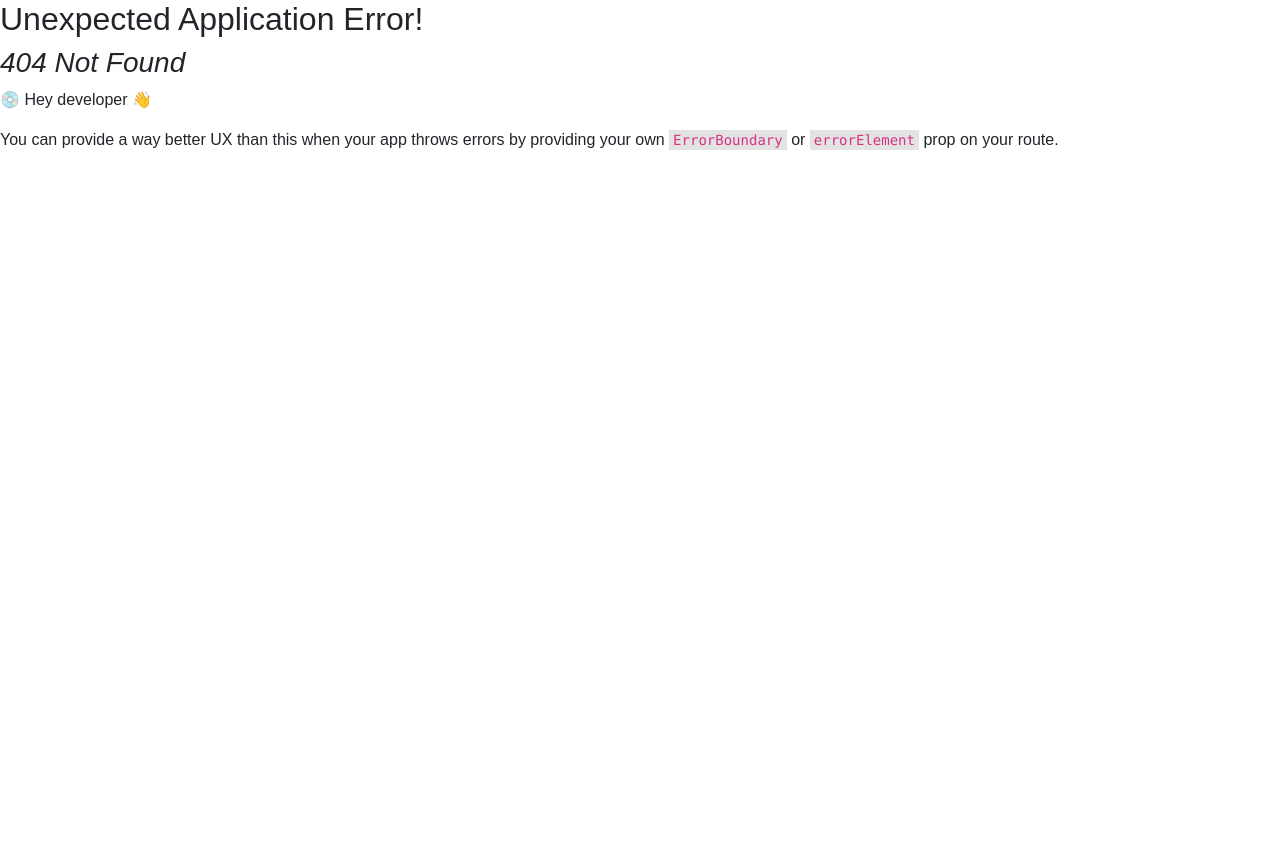
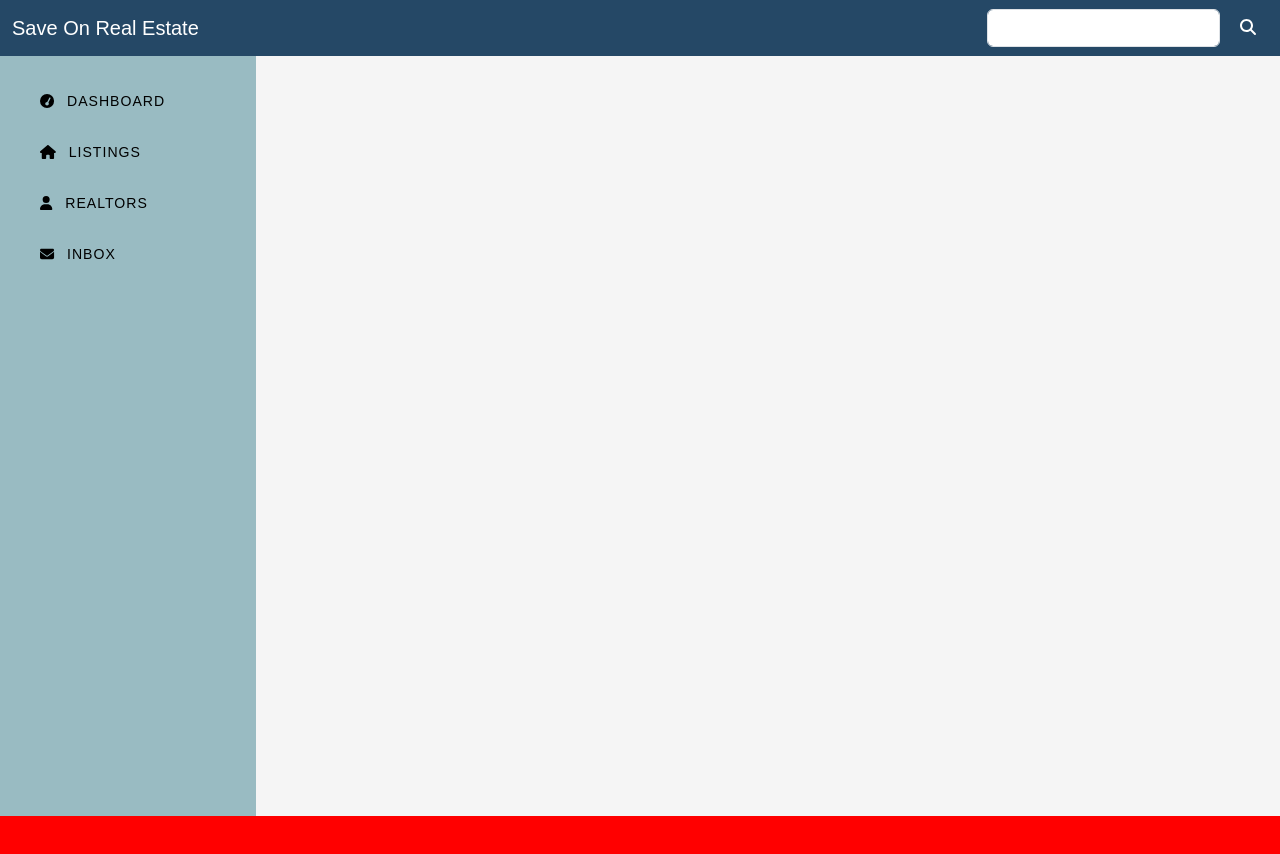
Before and after one commit to rsahilt/saveonrealestate, a React (Vite) app: page /admin in a window 1280 px wide. Before the commit this address had no page. Before the commit the page ends 800 px from the top, so only its background shows below. Built offline with nearby package versions, Linux system fonts and the light colour scheme.

Commit message:
admin sidebar added

```diff
--- /dev/null
+++ b/src/Components/Admin/Admin.css
@@ -0,0 +1,26 @@
+.admin-sidebar{
+    width: 100%;
+    height: 100%;
+    background-color: #99bbc2;
+}
+
+.admin-sidebar-list{
+    padding-top: 20px;
+}
+
+.admin-link{
+    padding: 10px 20px;
+    margin: 5px 10px;
+    border-radius: 0 !important;
+}
+
+.admin-search-btn,
+.admin-search-btn:hover,
+.admin-search-btn:active,
+.admin-search-btn:focus
+{
+    color: #fff !important;
+    background-color: transparent !important;
+    outline: transparent !important;
+    border: none !important;
+}
--- /dev/null
+++ b/src/Components/Admin/AdminNavbar.jsx
@@ -0,0 +1,30 @@
+import { Navbar, Container, Form, FormControl, Button } from 'react-bootstrap';
+import NavDropdown from 'react-bootstrap/NavDropdown';
+import { FontAwesomeIcon } from '@fortawesome/react-fontawesome';
+import { faMagnifyingGlass } from '@fortawesome/free-solid-svg-icons';
+
+function NavScrollExample() {
+  return (
+    <Navbar expand="lg" style={{ backgroundColor: '#254866', width: '100vw' }}>
+      <Container fluid>
+        <Navbar.Brand href="#" className="text-white">Save On Real Estate</Navbar.Brand>
+        <Navbar.Toggle aria-controls="navbarScroll" />
+        <Navbar.Collapse id="navbarScroll">
+          <Form className="d-flex ms-auto admin-searchbar-input">
+            <FormControl
+              type="search"
+              placeholder="Search"
+              className="me-2"
+              aria-label="Search"
+            />
+            <Button className='admin-search-btn'>
+              <FontAwesomeIcon icon={faMagnifyingGlass} />
+            </Button>
+          </Form>
+        </Navbar.Collapse>
+      </Container>
+    </Navbar>
+  );
+}
+
+export default NavScrollExample;
--- /dev/null
+++ b/src/Components/Admin/AdminSidebar.jsx
@@ -0,0 +1,36 @@
+import React from 'react';
+import { FontAwesomeIcon } from '@fortawesome/react-fontawesome';
+import { faHome, faTachometer, faUser, faEnvelope } from '@fortawesome/free-solid-svg-icons';
+import { Nav } from 'react-bootstrap';
+import './Admin.css';
+
+function Sidebar() {
+  return (
+    <div className='admin-sidebar'>
+      <Nav className="flex-column admin-sidebar-list">
+        <Nav.Item style={{borderRadius:'0'}}>
+          <Nav.Link href="#" className="admin-link text-black">
+            <FontAwesomeIcon icon={faTachometer} className="me-2 admin-faicon" /> Dashboard
+          </Nav.Link>
+        </Nav.Item>
+        <Nav.Item>
+          <Nav.Link href="#" className="admin-link text-black">
+            <FontAwesomeIcon icon={faHome} className="me-2 admin-faicon" /> Listings
+          </Nav.Link>
+        </Nav.Item>
+        <Nav.Item>
+          <Nav.Link href="#" className="admin-link text-black">
+            <FontAwesomeIcon icon={faUser} className="me-2 admin-faicon" /> Realtors
+          </Nav.Link>
+        </Nav.Item>
+        <Nav.Item>
+          <Nav.Link href="#" className="admin-link text-black">
+            <FontAwesomeIcon icon={faEnvelope} className="me-2 admin-faicon" /> Inbox
+          </Nav.Link>
+        </Nav.Item>
+      </Nav>
+    </div>
+  );
+}
+
+export default Sidebar;
--- /dev/null
+++ b/src/Pages/Admin/Dashboard.css
@@ -0,0 +1,19 @@
+.admin-dashboard{
+    padding-top: 0;
+    background-color: red;
+    width: 100%;
+    height: 100vh;
+    display: flex;
+    flex-direction: row;
+}
+
+.sidebar-left{
+    width: 20%;
+    height: 100%;
+}
+
+.dashboard-content{
+    width: 80%;
+    background-color: #F5F5F5;
+    height: 100%;
+}
--- /dev/null
+++ b/src/Pages/Admin/Dashboard.jsx
@@ -0,0 +1,24 @@
+import React from 'react'
+import AdminNavbar from '../../Components/Admin/AdminNavbar'
+import Sidebar from '../../Components/Admin/AdminSidebar'
+import './Dashboard.css'
+
+
+const Dashboard = () => {
+  return (
+    <>
+        <AdminNavbar />
+
+        <section className="admin-dashboard">
+          <div className="sidebar-left">
+            <Sidebar />
+          </div>
+
+          <div className="dashboard-content"></div>
+        </section>
+
+    </>
+  )
+}
+
+export default Dashboard
```
Also changed, not shown: src/main.jsx (+7 -0 lines).
